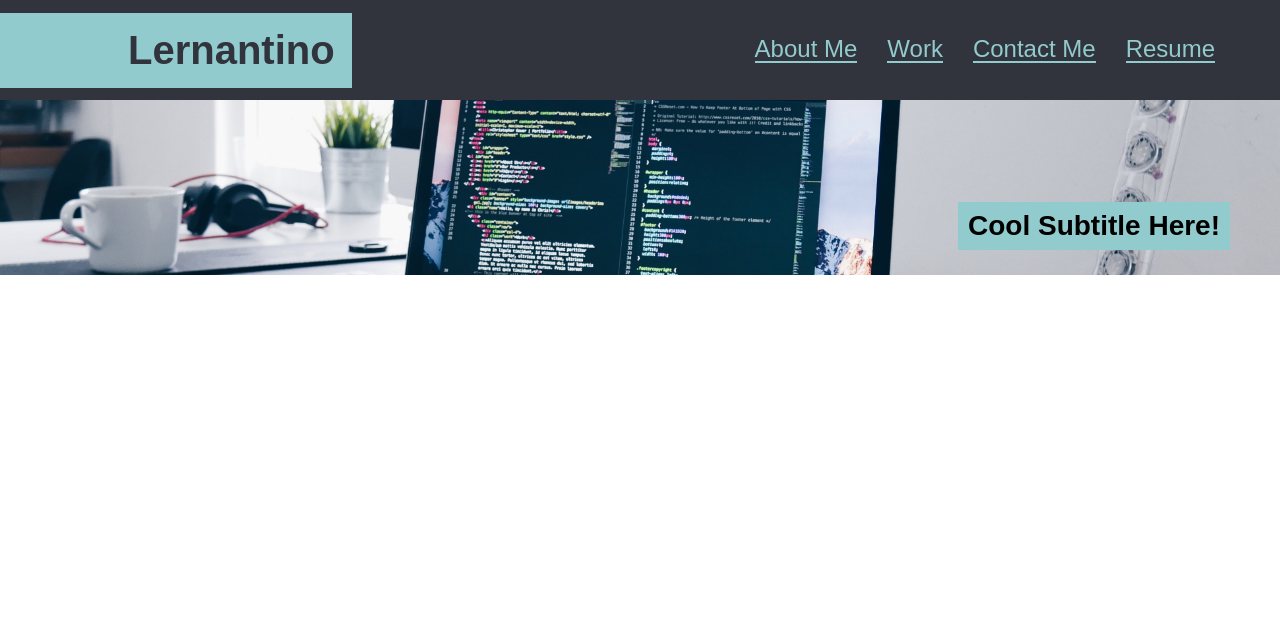
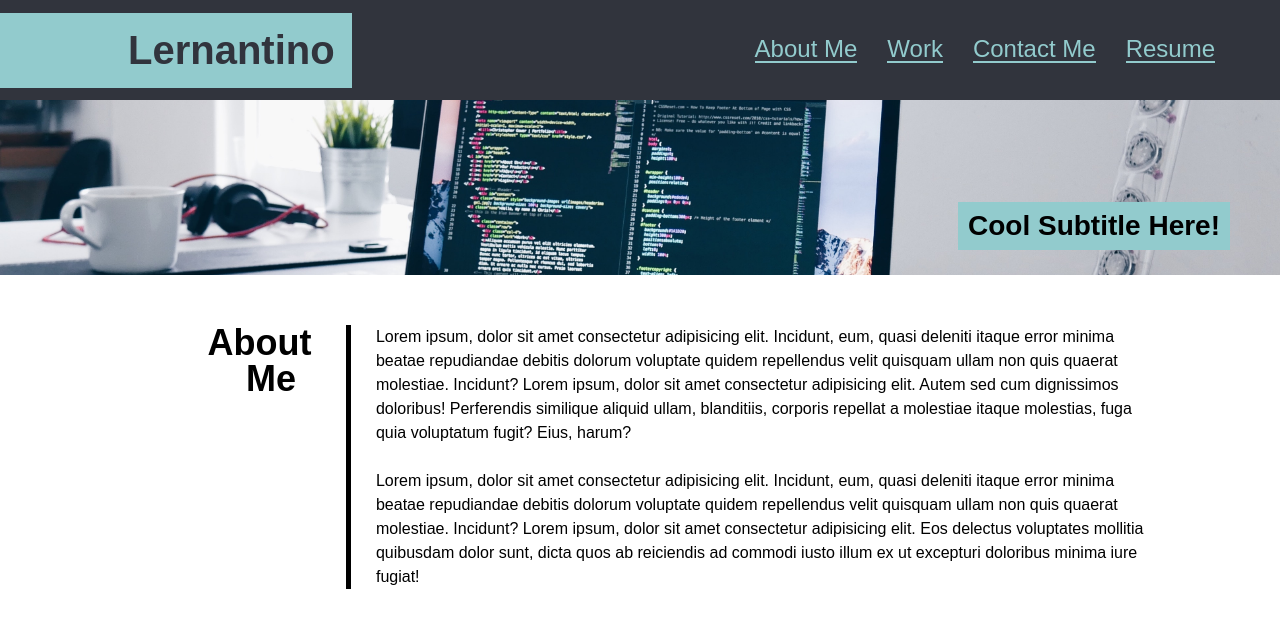
Before and after one commit to WyattBensman/professional-portfolio, a plain HTML site: page index.html in a window 1280 px wide. Drawn offline with Linux system fonts and the light colour scheme.

Commit message:
Added the About Me Section & Styling

```diff
--- a/assets/styles.css
+++ b/assets/styles.css
@@ -52,3 +52,30 @@ h1 {
     bottom: 25px;
     right: 50px;
 }
+
+/* Main */
+main {}
+
+
+section {
+    display: flex;
+    margin: 50px 10% auto 15%;
+}
+
+aside {
+    width: fit-content;
+    border-right: 5px solid black;
+    padding-right: 50px;
+}
+
+h3 {
+    font-size: 2.25rem;
+    margin-left: 15%;
+    text-align: right;
+}
+
+/* About Me */
+.aboutMeText {
+    margin-left: 25px;
+    line-height: 1.5rem;
+}
--- a/index.html
+++ b/index.html
@@ -29,6 +29,32 @@
         <h2>Cool Subtitle Here!</h2>
     </div>
 
+    <main>
+        <!-- About Me Section -->
+        <section class="aboutMeSection">
+            <!-- Title -->
+            <aside>
+                <h3>About Me</h3>
+            </aside>
+            <!-- Content -->
+            <div class="aboutMeText">
+                <p>Lorem ipsum, dolor sit amet consectetur adipisicing elit. Incidunt, eum, quasi deleniti itaque error
+                    minima beatae repudiandae debitis dolorum voluptate quidem repellendus velit quisquam ullam non quis
+                    quaerat molestiae. Incidunt? Lorem ipsum, dolor sit amet consectetur adipisicing elit. Autem sed cum
+                    dignissimos doloribus! Perferendis similique aliquid ullam, blanditiis, corporis repellat a
+                    molestiae itaque molestias, fuga quia voluptatum fugit? Eius, harum?</p>
+                <br>
+                <p>Lorem ipsum, dolor sit amet consectetur adipisicing elit. Incidunt, eum, quasi deleniti itaque
+                    error
+                    minima beatae repudiandae debitis dolorum voluptate quidem repellendus velit quisquam ullam non quis
+                    quaerat molestiae. Incidunt? Lorem ipsum, dolor sit amet consectetur adipisicing elit. Eos delectus
+                    voluptates mollitia quibusdam dolor sunt, dicta quos ab reiciendis ad commodi iusto illum ex ut
+                    excepturi doloribus minima iure fugiat!</p>
+            </div>
+        </section>
+
+    </main>
+
 </body>
 
 </html>
```
